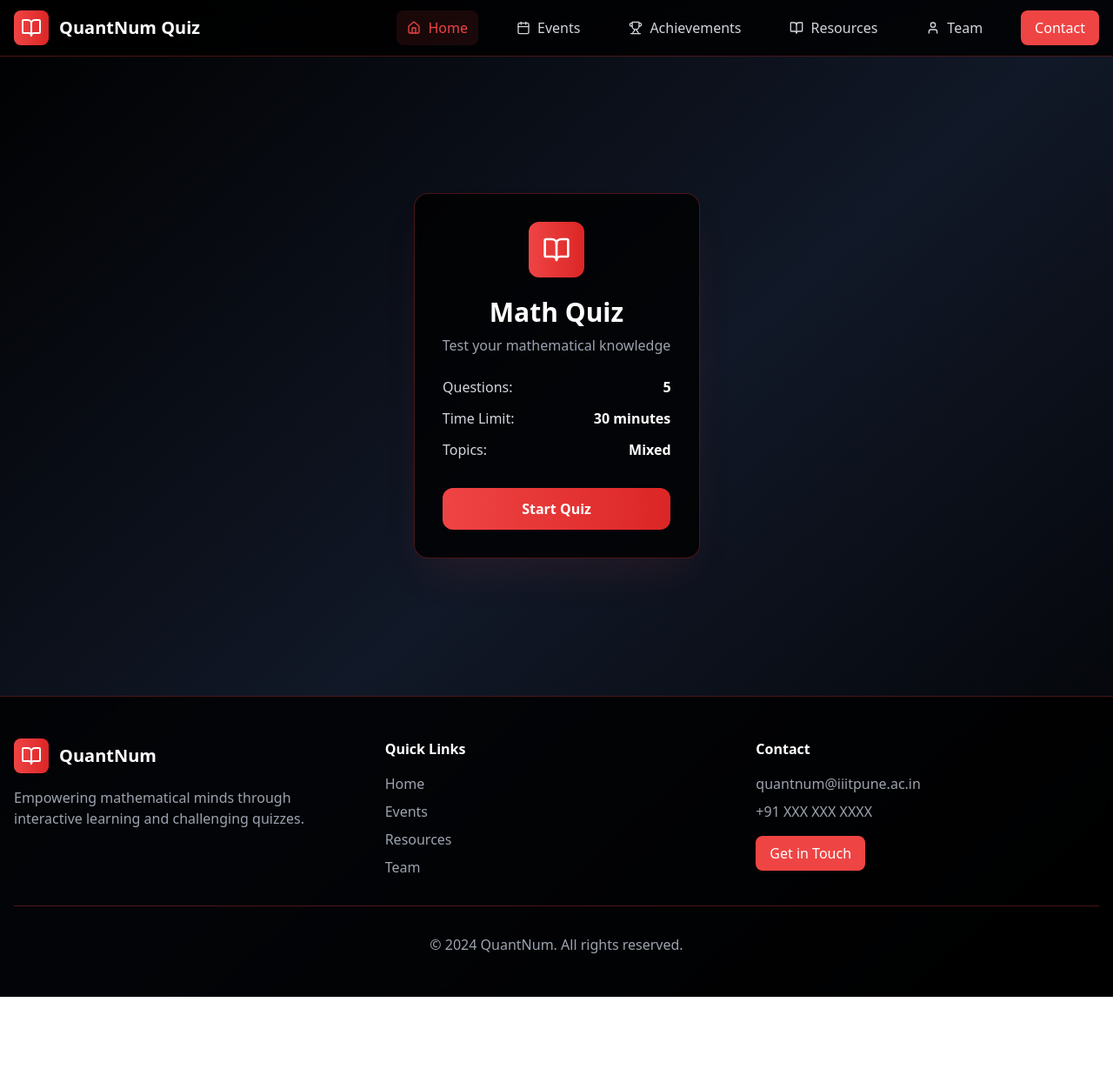
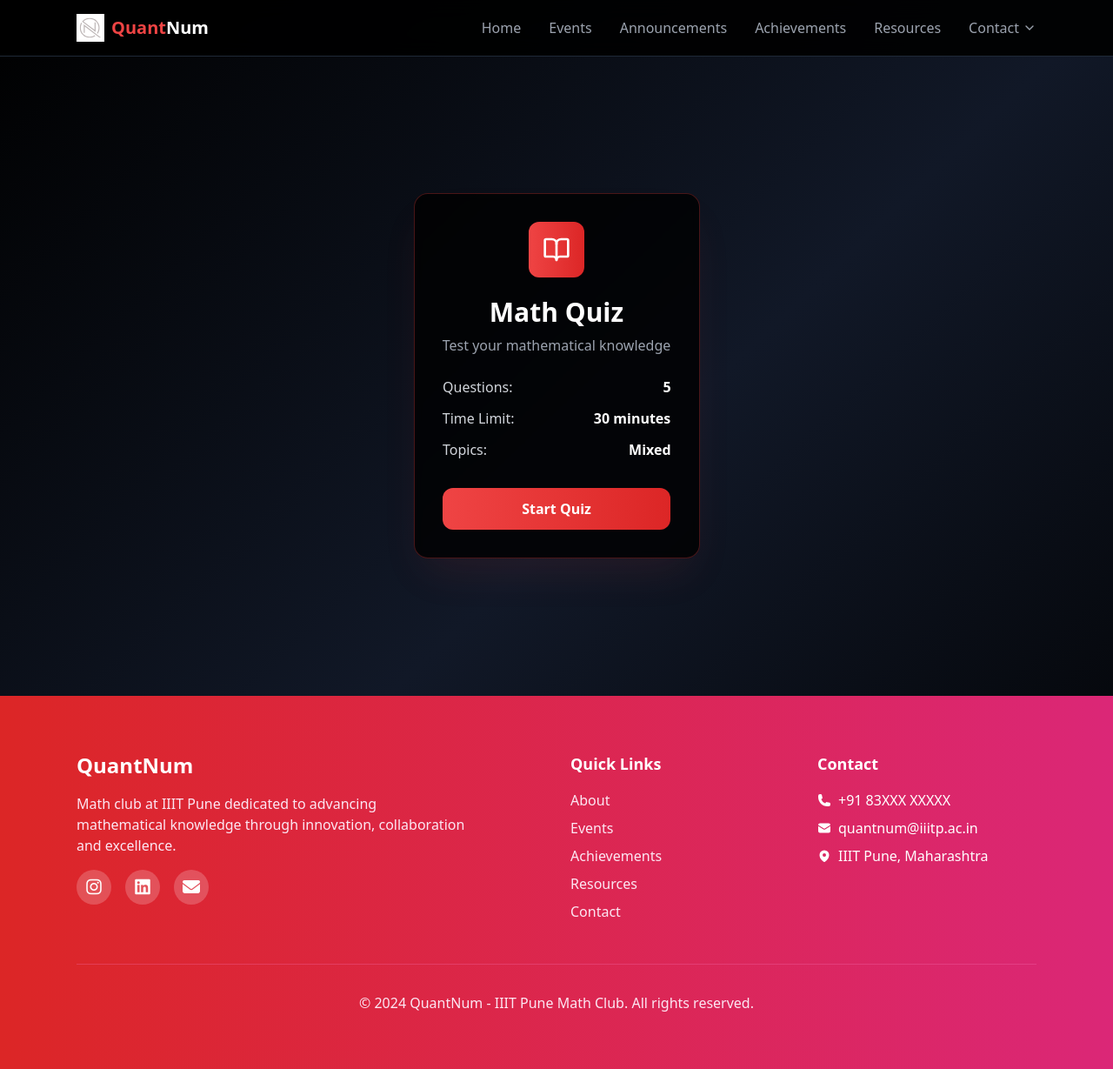
Before and after one commit to Sat-14/QuantNum, a React (Vite) app in the folder frontend/: page /quiz in a window 1280 px wide. Shown: the whole page at 87% size. Before the commit the page ends 1146 px from the top, so only its background shows below. Built offline with nearby package versions, Linux system fonts and the light colour scheme.

Commit message:
navigation updated

```diff
--- a/frontend/src/Pages/QuizSetup.jsx
+++ b/frontend/src/Pages/QuizSetup.jsx
@@ -71,152 +71,9 @@ const AnimatedSection = ({
 };
 
 // Navigation Component
-const Navigation = ({ onContactClick, activeSection }) => {
-  const [isMenuOpen, setIsMenuOpen] = useState(false);
-
-  const navItems = [
-    { id: 'hero', label: 'Home', icon: Home },
-    { id: 'events', label: 'Events', icon: Calendar },
-    { id: 'achievements', label: 'Achievements', icon: Trophy },
-    { id: 'resources', label: 'Resources', icon: BookOpen },
-    { id: 'team', label: 'Team', icon: User },
-  ];
-
-  const scrollToSection = (sectionId) => {
-    const element = document.getElementById(sectionId);
-    if (element) {
-      element.scrollIntoView({ behavior: 'smooth' });
-    }
-    setIsMenuOpen(false);
-  };
-
-  return (
-    <nav className="fixed top-0 left-0 right-0 z-50 bg-black/80 backdrop-blur-md border-b border-red-500/30">
-      <div className="max-w-7xl mx-auto px-4">
-        <div className="flex items-center justify-between h-16">
-          <div className="flex items-center">
-            <div className="bg-gradient-to-r from-red-500 to-red-600 rounded-lg p-2">
-              <BookOpen className="w-6 h-6 text-white" />
-            </div>
-            <span className="ml-3 text-xl font-bold text-white">QuantNum Quiz</span>
-          </div>
-
-          {/* Desktop Navigation */}
-          <div className="hidden md:flex items-center space-x-8">
-            {navItems.map((item) => (
-              <button
-                key={item.id}
-                onClick={() => scrollToSection(item.id)}
-                className={`flex items-center space-x-2 px-3 py-2 rounded-lg transition-all duration-300 ${
-                  activeSection === item.id
-                    ? 'text-red-500 bg-red-500/10'
-                    : 'text-gray-300 hover:text-red-500 hover:bg-red-500/10'
-                }`}
-              >
-                <item.icon className="w-4 h-4" />
-                <span>{item.label}</span>
-              </button>
-            ))}
-            <button
-              onClick={onContactClick}
-              className="bg-red-500 hover:bg-red-600 text-white px-4 py-2 rounded-lg transition-all duration-300 hover:shadow-lg hover:shadow-red-500/25"
-            >
-              Contact
-            </button>
-          </div>
-
-          {/* Mobile Menu Button */}
-          <button
-            onClick={() => setIsMenuOpen(!isMenuOpen)}
-            className="md:hidden text-white p-2"
-          >
-            {isMenuOpen ? <X className="w-6 h-6" /> : <Menu className="w-6 h-6" />}
-          </button>
-        </div>
-
-        {/* Mobile Navigation */}
-        {isMenuOpen && (
-          <div className="md:hidden bg-black/95 backdrop-blur-md border-t border-red-500/30">
-            <div className="px-2 pt-2 pb-3 space-y-1">
-              {navItems.map((item) => (
-                <button
-                  key={item.id}
-                  onClick={() => scrollToSection(item.id)}
-                  className={`flex items-center space-x-2 w-full px-3 py-2 rounded-lg transition-all duration-300 ${
-                    activeSection === item.id
-                      ? 'text-red-500 bg-red-500/10'
-                      : 'text-gray-300 hover:text-red-500 hover:bg-red-500/10'
-                  }`}
-                >
-                  <item.icon className="w-4 h-4" />
-                  <span>{item.label}</span>
-                </button>
-              ))}
-              <button
-                onClick={onContactClick}
-                className="flex items-center space-x-2 w-full bg-red-500 hover:bg-red-600 text-white px-3 py-2 rounded-lg transition-all duration-300"
-              >
-                <Mail className="w-4 h-4" />
-                <span>Contact</span>
-              </button>
-            </div>
-          </div>
-        )}
-      </div>
-    </nav>
-  );
-};
-
+import Navigation from '../components/Navigation';
+import Footer from '../components/Footer';
 // Footer Component
-const Footer = ({ onContactClick }) => {
-  return (
-    <footer className="bg-black/80 backdrop-blur-sm border-t border-red-500/30 py-12">
-      <div className="max-w-7xl mx-auto px-4">
-        <div className="grid grid-cols-1 md:grid-cols-3 gap-8">
-          <div>
-            <div className="flex items-center mb-4">
-              <div className="bg-gradient-to-r from-red-500 to-red-600 rounded-lg p-2">
-                <BookOpen className="w-6 h-6 text-white" />
-              </div>
-              <span className="ml-3 text-xl font-bold text-white">QuantNum</span>
-            </div>
-            <p className="text-gray-400">
-              Empowering mathematical minds through interactive learning and challenging quizzes.
-            </p>
-          </div>
-
-          <div>
-            <h3 className="text-white font-semibold mb-4">Quick Links</h3>
-            <ul className="space-y-2">
-              <li><a href="#" className="text-gray-400 hover:text-red-500 transition-colors">Home</a></li>
-              <li><a href="#" className="text-gray-400 hover:text-red-500 transition-colors">Events</a></li>
-              <li><a href="#" className="text-gray-400 hover:text-red-500 transition-colors">Resources</a></li>
-              <li><a href="#" className="text-gray-400 hover:text-red-500 transition-colors">Team</a></li>
-            </ul>
-          </div>
-
-          <div>
-            <h3 className="text-white font-semibold mb-4">Contact</h3>
-            <p className="text-gray-400 mb-2">quantnum@iiitpune.ac.in</p>
-            <p className="text-gray-400 mb-4">+91 XXX XXX XXXX</p>
-            <button
-              onClick={onContactClick}
-              className="bg-red-500 hover:bg-red-600 text-white px-4 py-2 rounded-lg transition-all duration-300 hover:shadow-lg hover:shadow-red-500/25"
-            >
-              Get in Touch
-            </button>
-          </div>
-        </div>
-
-        <div className="border-t border-red-500/30 mt-8 pt-8 text-center">
-          <p className="text-gray-400">
-            © 2024 QuantNum. All rights reserved.
-          </p>
-        </div>
-      </div>
-    </footer>
-  );
-};
 
 // MCQ Card Component
 const MCQCard = ({ question, onAnswer, userAnswer, showResult, correctAnswer }) => {
--- a/frontend/src/components/Navigation.jsx
+++ b/frontend/src/components/Navigation.jsx
@@ -1,7 +1,7 @@
 import React, { useState, useRef, useEffect } from 'react';
 import Logo from './Logo';
 import { Menu, X, ChevronDown, Mail, Phone, Instagram, Linkedin } from 'lucide-react';
-
+import { useNavigate } from 'react-router-dom';
 export default function Navigation({ onContactClick, activeSection }) {
   const [isOpen, setIsOpen] = useState(false);
   const [isContactDropdownOpen, setIsContactDropdownOpen] = useState(false);
@@ -10,7 +10,7 @@ export default function Navigation({ onContactClick, activeSection }) {
   const scrollToSection = (sectionId) => {
     document.getElementById(sectionId)?.scrollIntoView({ behavior: 'smooth' });
   };
-
+  const navigate = useNavigate();
   const linkClasses = (id) =>
     `transition-colors cursor-pointer ${
       activeSection === id
@@ -113,6 +113,9 @@ export default function Navigation({ onContactClick, activeSection }) {
 
           {/* Desktop menu */}
           <div className="hidden md:flex space-x-8 items-center">
+            <button onClick={() => navigate('/')} className={linkClasses('events')}>
+              Home
+            </button>
             <button onClick={() => scrollToSection('events')} className={linkClasses('events')}>
               Events
             </button>
```
